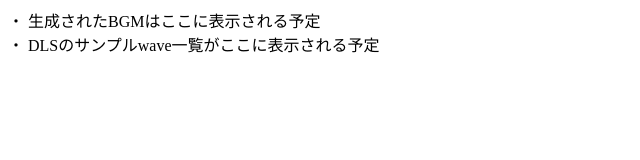
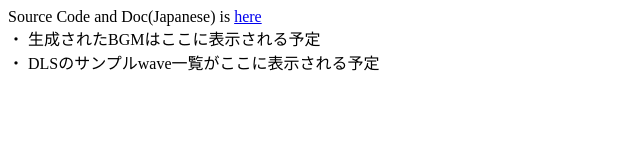
Before and after one commit to hmoriz/midi-wave-converter, a website: page release/index.html in a window 1280 px wide. Shown: the whole page, without its empty margins (0-640 px from the left). Drawn offline with Linux system fonts and the light colour scheme.

Commit message:
Update index.html

```diff
--- a/release/index.html
+++ b/release/index.html
@@ -1 +1 @@
-<html><head><script type="text/javascript" src="midi-wave-converter.50f2bf7e.js"></script></head><body> <div id="inputarea"></div> <div id="audioarea"> ・ 生成されたBGMはここに表示される予定 </div> <div id="chart"></div> <div id="sampling"> ・ DLSのサンプルwave一覧がここに表示される予定 </div> </body></html>
+<html><head><script type="text/javascript" src="midi-wave-converter.50f2bf7e.js"></script></head><body> <div id="doc">Source Code and Doc(Japanese) is <a href="https://github.com/hmoriz/midi-wave-converter">here</a></div> <div id="inputarea"></div> <div id="audioarea"> ・ 生成されたBGMはここに表示される予定 </div> <div id="chart"></div> <div id="sampling"> ・ DLSのサンプルwave一覧がここに表示される予定 </div> </body></html>
```
